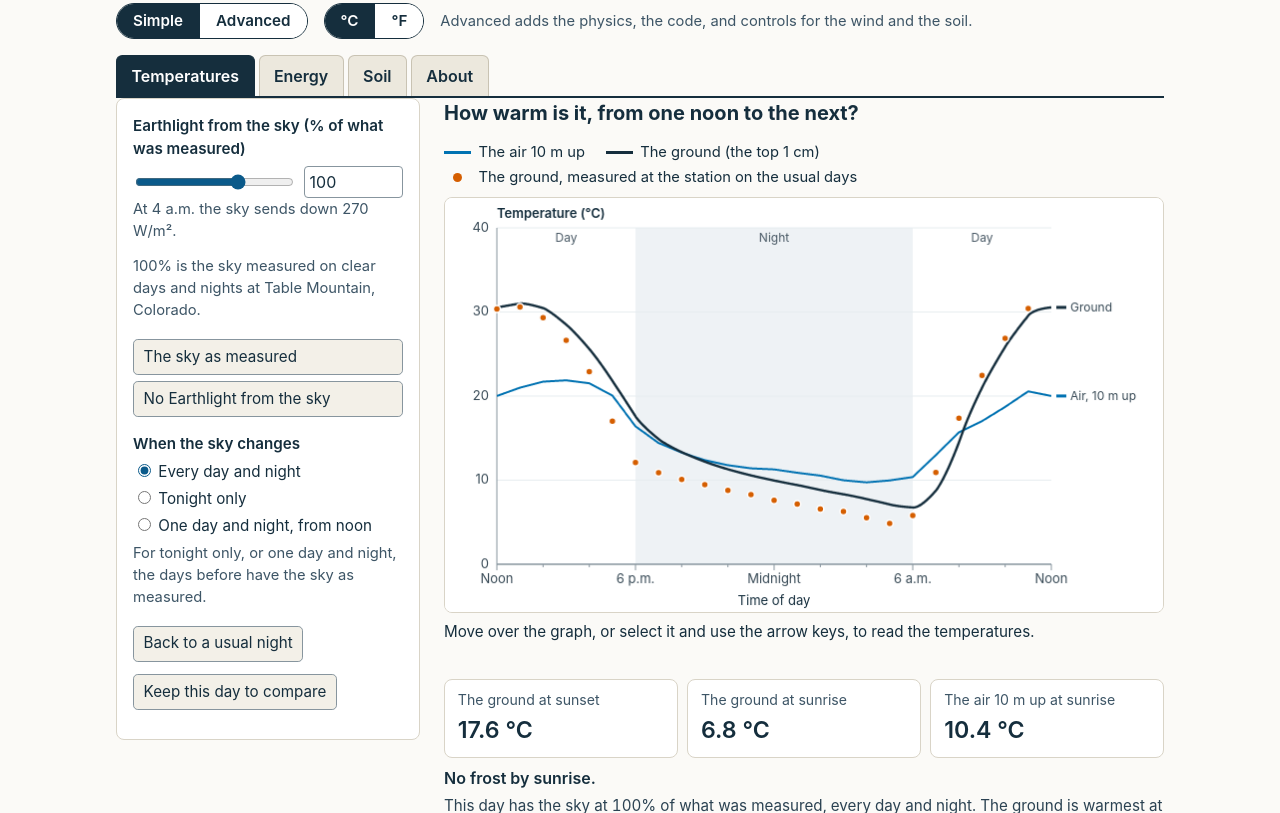
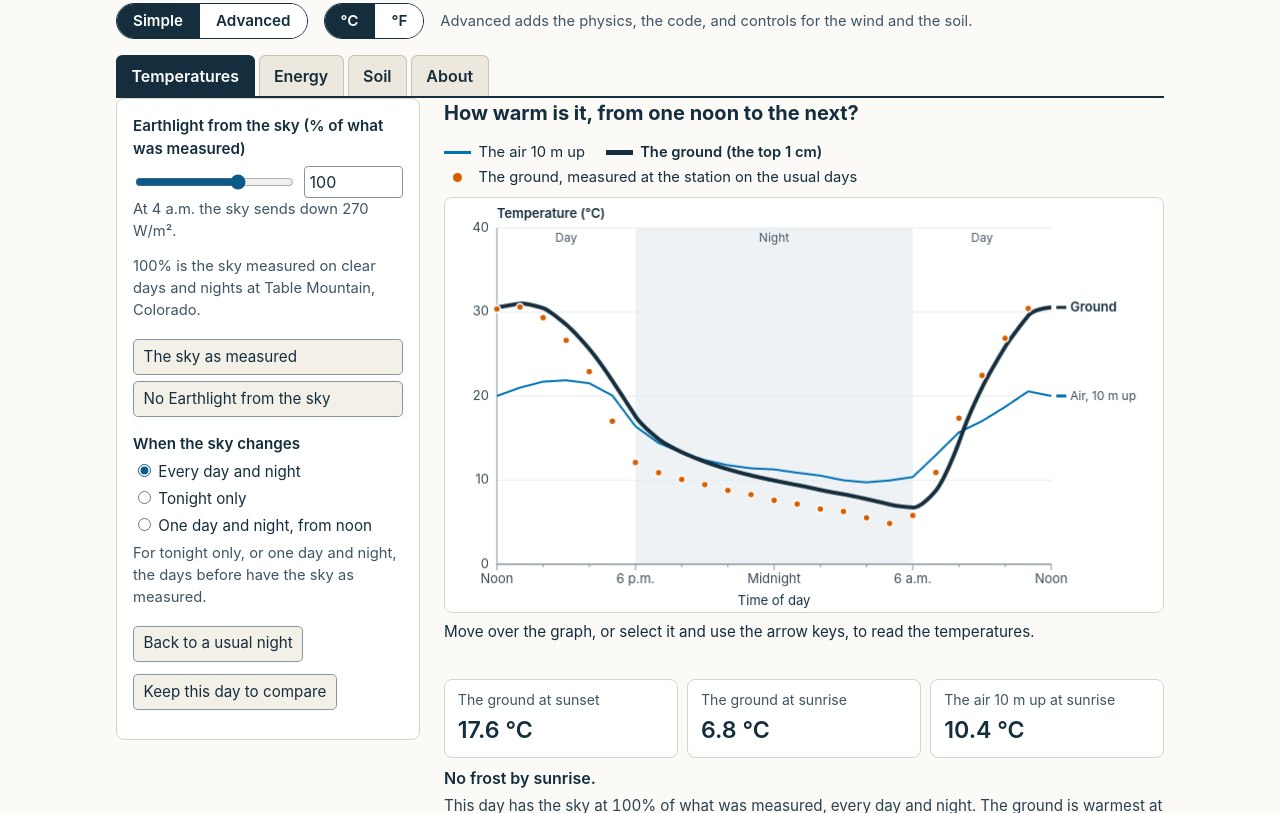
Before and after one commit to airscottdenning/climate-models, a plain HTML site: page night/web/index.html in a window 1280 px wide. Shown: the part 475-1288 px from the top of the page. Drawn offline with Linux system fonts and the light colour scheme.

Commit message:
Update from the textbook (its commit 80f14841)

```diff
--- a/night/web/app.js
+++ b/night/web/app.js
@@ -29,14 +29,15 @@
   var INK = '#152e3d', SPINE = '#87959e', TICK = '#394b57', GRID = '#e7edf0';
   var NIGHT = '#eef2f5', KEPT = '#5f6d75', STATION = '#d55e00';
   var AIR_LINE = { name: 'Air, 10 m up', color: '#0072b2', width: 2, value: function (run, k) { return run.air[k]; } };
-  var SURFACE_LINE = { name: 'Ground', color: INK, width: 2.4, value: layer(0) };
+  var MAIN_WIDTH = 4;    // the ground's surface is the model's main answer: its line is the boldest on every graph
+  var SURFACE_LINE = { name: 'Ground', color: INK, width: MAIN_WIDTH, main: true, value: layer(0) };
   // The soil graph's lines, drawn in this order: layers 8, 5 and 3 (their middles are 29, 9 and 3 cm down),
   // then layer 1, the surface.
   var SOIL = [
     { name: '29 cm', color: '#8a8a8a', width: 1.8, value: layer(7) },
     { name: '9 cm', color: '#bf812d', width: 1.8, value: layer(4) },
     { name: '3 cm', color: '#8c510a', width: 1.8, value: layer(2) },
-    { name: 'Surface', color: INK, width: 2.4, value: layer(0) }
+    { name: 'Surface', color: INK, width: MAIN_WIDTH, main: true, value: layer(0) }
   ];
   // The energy graph's lines: each flow of energy at the surface, counted as energy coming into it. `up` is the
   // same flow counted the way the arrows draw it: upward is positive. The soil's arrow is under the surface.
@@ -305,7 +306,8 @@
     for (i = 0; i < ends.length; i++) ends[i].y = Math.max(ends[i].y, top + 5 + i * 15);
     ends.forEach(function (end) {
       ctx.lineWidth = 3; segment(ctx, x + 5, end.y, x + 15, end.y, end.color);
-      text(ctx, end.name, x + 19, end.y, { size: 12, baseline: 'middle' });
+      text(ctx, end.name, x + 19, end.y, end.main ? { size: 13, baseline: 'middle', bold: true, color: INK } :
+        { size: 12, baseline: 'middle' });
     });
   }
 
@@ -364,7 +366,7 @@
     var labelled = lines.filter(function (each) { return !each.dash; });
     names(ctx, labelled.map(function (each) {
       var last = each.run.once ? n - 1 : 0;
-      return { name: each.name, color: each.color, y: py(spec.toShown(each.value(each.run, last))) };
+      return { name: each.name, color: each.color, main: each.main, y: py(spec.toShown(each.value(each.run, last))) };
     }), x1, y1, y0);
 
     // The moment being read.
@@ -463,6 +465,9 @@
     });
     ctx.lineWidth = 2;
     segment(ctx, 0, ground, c.w, ground, INK);
+    // The model's main answer, under the surface line where the soil has room: the surface's temperature now.
+    text(ctx, 'Ground surface: ' + degrees(now.T[0][at]), left + 2.5 * column, ground + 26,
+         { align: 'center', size: 20, bold: true, color: INK, halo: '#efe4d2' });
   }
 
   /* The time slider under the arrows: it and the cursor on every graph are the same moment. */
--- a/night/web/index.html
+++ b/night/web/index.html
@@ -104,7 +104,7 @@
 <h2>How warm is it, from one noon to the next?</h2>
 <ul class="key">
 <li><span class="line air"></span>The air 10&nbsp;m up</li>
-<li><span class="line"></span>The ground (the top 1&nbsp;cm)</li>
+<li class="main"><span class="line main"></span>The ground (the top 1&nbsp;cm)</li>
 <li><span class="dotkey"></span>The ground, measured at the station on the usual days</li>
 <li id="key-kept" hidden><span class="line kept"></span>The ground on the day you kept</li>
 </ul>
@@ -157,7 +157,7 @@
 <section id="panel-soil" role="tabpanel" aria-labelledby="tab-soil" tabindex="0" hidden>
 <h2>How deep do the day's warmth and the night's cold reach?</h2>
 <ul class="key">
-<li><span class="line"></span>The surface</li>
+<li class="main"><span class="line main"></span>The surface</li>
 <li><span class="line cm3"></span>3&nbsp;cm down</li>
 <li><span class="line cm9"></span>9&nbsp;cm down</li>
 <li><span class="line cm29"></span>29&nbsp;cm down</li>
--- a/night/web/style.css
+++ b/night/web/style.css
@@ -104,6 +104,8 @@ canvas.profile { height: 22rem; margin-top: 0.8rem; max-width: 34rem; }
 .key { list-style: none; margin: 0 0 0.5rem; padding: 0; display: flex; flex-wrap: wrap; gap: 0.2rem 1.3rem; font-size: 0.92rem; }
 .key li { display: flex; align-items: center; gap: 0.45rem; }
 .key .line { display: inline-block; flex: none; width: 1.7rem; height: 0; border-top: 3px solid #152e3d; }
+.key .line.main { border-top-width: 5px; }
+.key li.main { font-weight: 600; }
 .key .line.kept { border-top: 3px dashed #5f6d75; }
 .key .line.air { border-top-color: #0072b2; }
 .key .line.cm3 { border-top-color: #8c510a; }
```
Also changed, not shown: 1 other file.
